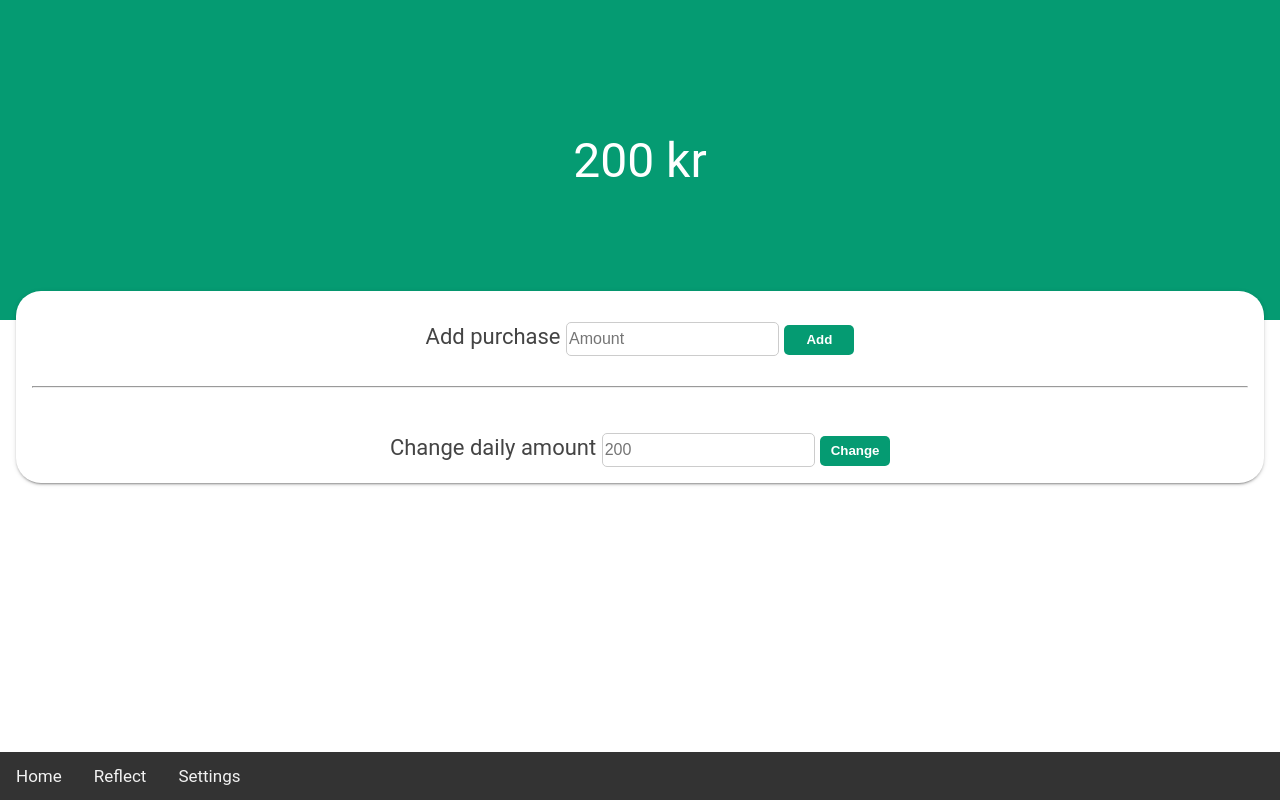
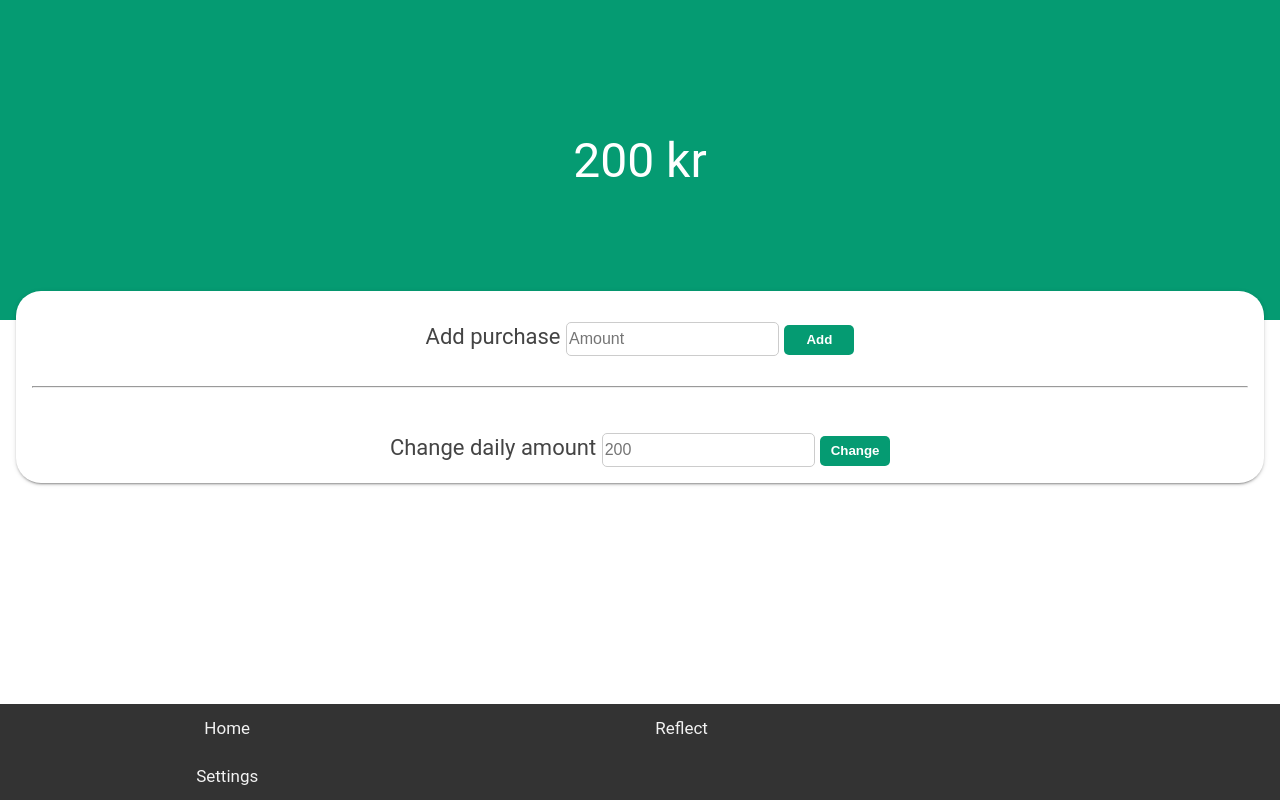
Before and after one commit to jbouzi/jbouzi.github.io, a PHP site: page / in a window 1280 px wide. Run offline with PHP 8.4, Linux system fonts and the light colour scheme.

Commit message:
Update inline.css

```diff
--- a/inline.css
+++ b/inline.css
@@ -303,6 +303,7 @@ input {
   color: #f2f2f2;
   text-align: center;
   padding: 14px 16px;
+  width: 33%;
   text-decoration: none;
   font-size: 17px;
 }
```
